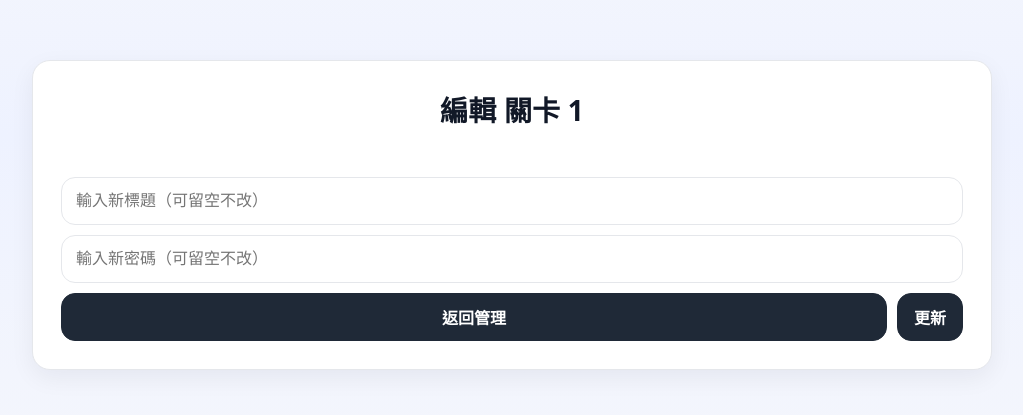
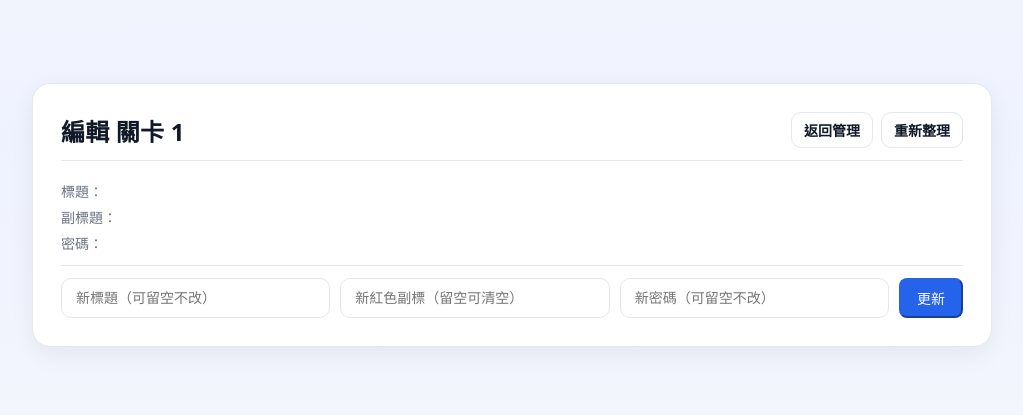
Before and after one commit to HACO8888/Zoe-Password, a Next.js app: page /admin/1 in a window 1280 px wide. Shown: the part 185-600 px from the top of the page, without its empty margins (128-1151 px from the left). Built offline with nearby package versions, Linux system fonts and the light colour scheme; no server answers; the database is empty.

Commit message:
新增副標題功能，更新相關 API，並調整前端顯示邏輯

```diff
--- a/app/admin/[id]/page.tsx
+++ b/app/admin/[id]/page.tsx
@@ -3,35 +3,29 @@
 import { useEffect, useState } from "react";
 import { useParams, useRouter } from "next/navigation";
 
-type Notice = { type: "ok" | "err"; text: string };
-
 export default function AdminEdit() {
   const { id } = useParams<{ id: string }>();
   const router = useRouter();
-  const [currPwd, setCurrPwd] = useState<string | null>(null);
-  const [currTitle, setCurrTitle] = useState<string | null>(null);
+  const [curr, setCurr] = useState<{ title: string; subtitle: string; password: string } | null>(null);
+  const [title, setTitle] = useState("");
+  const [subtitle, setSubtitle] = useState("");
   const [pwd, setPwd] = useState("");
-  const [title, setTitle] = useState("");
-  const [state, setState] = useState<"idle" | "saving" | "saved" | "err">("idle");
-  const [notice, setNotice] = useState<Notice | null>(null);
-
-  const showNotice = (n: Notice) => {
-    setNotice(n);
-    const t = setTimeout(() => setNotice(null), 2500);
-    return () => clearTimeout(t);
-  };
+  const [saving, setSaving] = useState(false);
 
   const load = async () => {
     try {
       const r = await fetch(`/api/passwords/${id}`, { cache: "no-store" });
       if (!r.ok) throw new Error();
       const d = await r.json();
-      setCurrPwd(d.password ?? null);
-      setCurrTitle(d.title ?? null);
+      const t = String(d.title || "");
+      const s = String(d.subtitle || "");
+      const p = String(d.password || "");
+      setCurr({ title: t, subtitle: s, password: p });
+      setTitle(t);         // 預設填入現值
+      setSubtitle(s);      // 預設填入現值
+      setPwd("");          // 密碼不預設顯示
     } catch {
-      setCurrPwd(null);
-      setCurrTitle(null);
-      showNotice({ type: "err", text: "載入失敗" });
+      setCurr(null);
     }
   };
 
@@ -39,108 +33,91 @@ export default function AdminEdit() {
 
   const onSubmit = async (e: React.FormEvent) => {
     e.preventDefault();
-    setState("saving");
+    if (!curr) return;
+    setSaving(true);
     try {
       const body: Record<string, string> = {};
+      if (title !== curr.title) body.title = title;
+      if (subtitle !== curr.subtitle) body.subtitle = subtitle;
       if (pwd) body.password = pwd;
-      if (title) body.title = title;
       if (!Object.keys(body).length) throw new Error("no-fields");
+
       const r = await fetch(`/api/passwords/${id}`, {
         method: "PUT",
         headers: { "content-type": "application/json" },
         body: JSON.stringify(body),
       });
       if (!r.ok) throw new Error();
+
+      await load();
       setPwd("");
-      setTitle("");
-      setState("saved");
-      showNotice({ type: "ok", text: "已更新" });
-      await load();
+      alert("已更新");
     } catch {
-      setState("err");
-      showNotice({ type: "err", text: "更新失敗或未填寫欄位" });
+      alert("更新失敗或未填寫欄位");
+    } finally {
+      setSaving(false);
     }
   };
 
   return (
     <main className="main">
-      {/* 通知 Bar */}
-      {notice && (
-        <div
-          aria-live="polite"
-          style={{
-            position: "fixed",
-            top: 16,
-            right: 16,
-            zIndex: 60,
-          }}
-        >
-          <div
-            style={{
-              display: "flex",
-              alignItems: "center",
-              gap: 10,
-              padding: "10px 14px",
-              borderRadius: 12,
-              boxShadow: "0 8px 24px rgba(17,24,39,.14)",
-              border: "1px solid",
-              borderColor: notice.type === "ok" ? "#bbf7d0" : "#fecaca",
-              background: notice.type === "ok" ? "#f0fdf4" : "#fef2f2",
-              color: notice.type === "ok" ? "#166534" : "#991b1b",
-              minWidth: 220,
-              fontWeight: 700,
-            }}
-          >
-            <span>{notice.text}</span>
-            <button
-              onClick={() => setNotice(null)}
-              style={{
-                marginLeft: "auto",
-                border: 0,
-                background: "transparent",
-                cursor: "pointer",
-                color: "inherit",
-                fontWeight: 700,
-              }}
-              aria-label="關閉通知"
-            >
-              ✕
-            </button>
+      <div className="card">
+        <div className="adminHeader">
+          <h1 className="adminTitle">編輯 關卡 {String(id)}</h1>
+          <div className="adminToolbar">
+            <button className="btn btn--outline btn--sm" onClick={() => router.push("/admin")}>返回管理</button>
+            <button className="btn btn--outline btn--sm" onClick={load}>重新整理</button>
           </div>
         </div>
-      )}
 
-      <div className="card">
-        <h1 className="title">編輯 關卡 {String(id)}</h1>
-        <p className="desc">
-          {currTitle !== null ? `目前標題：${currTitle}` : " "}
-          <br />
-          {currPwd !== null ? `目前密碼：${currPwd}` : " "}
-        </p>
-        <form className="form" onSubmit={onSubmit}>
+        <div className="adminSection">
+          <div className="kv">
+            <div className="kvRow">
+              <div className="kvKey">標題：</div>
+              <div className="kvVal">{curr?.title}</div>
+            </div>
+            <div className="kvRow">
+              <div className="kvKey">副標題：</div>
+              <div className="kvVal">{curr?.subtitle}</div>
+            </div>
+            <div className="kvRow">
+              <div className="kvKey">密碼：</div>
+              <div className="kvVal kvPwd">{curr?.password}</div>
+            </div>
+          </div>
+        </div>
+
+        <div className="adminSection">
+          <form className="adminForm" onSubmit={onSubmit}>
             <input
-            className="input"
+              className="input adminInput"
               type="text"
               value={title}
               onChange={(e) => setTitle(e.target.value)}
-            placeholder="輸入新標題（可留空不改）"
+              placeholder="新標題（可留空不改）"
               autoComplete="off"
             />
             <input
-            className="input"
+              className="input adminInput"
+              type="text"
+              value={subtitle}
+              onChange={(e) => setSubtitle(e.target.value)}
+              placeholder="新紅色副標（留空可清空）"
+              autoComplete="off"
+            />
+            <input
+              className="input adminInput"
               type="text"
               value={pwd}
               onChange={(e) => setPwd(e.target.value)}
-            placeholder="輸入新密碼（可留空不改）"
+              placeholder="新密碼（可留空不改）"
               autoComplete="off"
             />
-          <div className="row">
-            <button type="button" className="btn" onClick={() => router.push("/admin")}>返回管理</button>
-            <button className="btn" type="submit" disabled={state === "saving"}>
-              {state === "saving" ? "更新中…" : "更新"}
+            <button className="btn-admin btn--primary" type="submit" disabled={saving}>
+              {saving ? "更新中…" : "更新"}
             </button>
+          </form>
         </div>
-        </form>
       </div>
     </main>
   );
--- a/app/api/passwords/route.ts
+++ b/app/api/passwords/route.ts
@@ -1,9 +1,12 @@
+export const runtime = "nodejs";
+export const dynamic = "force-dynamic";
+
 import { NextResponse } from "next/server";
 import { q } from "@/lib/db";
 
 export async function GET() {
   const r = await q(
-    "SELECT id, title, password, created_at FROM passwords ORDER BY (id=1) DESC, id ASC"
+    "SELECT id, title, subtitle, password, created_at FROM passwords ORDER BY (id=1) DESC, id ASC"
   );
   return NextResponse.json(r.rows);
 }
@@ -11,15 +14,13 @@ export async function GET() {
 export async function POST(req: Request) {
   const b = await req.json();
   const title = typeof b?.title === "string" ? b.title : "未命名關卡";
-  if (!b?.password || typeof b.password !== "string") {
+  const subtitle = typeof b?.subtitle === "string" ? b.subtitle : "";
+  if (typeof b?.password !== "string" || b.password.length === 0) {
     return NextResponse.json({ error: "invalid password" }, { status: 400 });
   }
   const r = await q(
-    "INSERT INTO passwords (title, password) VALUES ($1, $2) RETURNING id, title, password, created_at",
-    [title, b.password]
+    "INSERT INTO passwords (title, subtitle, password) VALUES ($1,$2,$3) RETURNING id, title, subtitle, password, created_at",
+    [title, subtitle, b.password]
   );
   return NextResponse.json(r.rows[0], { status: 201 });
 }
-
-export const runtime = "nodejs";
-export const dynamic = "force-dynamic";
--- a/app/globals.css
+++ b/app/globals.css
@@ -124,6 +124,17 @@ button {
   cursor: pointer;
 }
 
+.btn-admin {
+  height: auto;
+  padding: 0 16px;
+  border-radius: 8px;
+  background: #1f2937;
+  color: #fff;
+  font-weight: 500;
+  font-size: 14px;
+  cursor: pointer;
+}
+
 .btn:active {
   transform: scale(.99);
 }
@@ -163,19 +174,47 @@ button {
   }
 }
 
+/* 容器：改用 flex-wrap 讓按鈕自動換行 */
 .gridList {
-  display: grid;
-  gap: 10px;
-  grid-template-columns: repeat(auto-fill, minmax(130px, 1fr));
+  display: flex;
+  flex-wrap: wrap;
+  gap: 12px;
+  align-items: flex-start;
 }
 
+/* 按鈕：依內容決定寬度、必要時在內部換行，不超出父層 */
 .pill {
-  height: var(--h-touch);
-  border: 1px solid #000;
+  display: inline-flex;
+  align-items: center;
+  justify-content: center;
+  padding: 10px 16px;
+  height: var(--h-touch, 48px);
+  border: 1px solid var(--border, #e5e7eb);
   border-radius: 9999px;
   background: #fff;
+  color: var(--text, #111827);
   font-weight: 700;
   font-size: 15px;
+  cursor: pointer;
+
+  /* 關鍵：自適應寬度 + 不超出 + 內部可換行 */
+  width: auto;
+  max-width: 100%;
+  white-space: normal;
+  /* 允許換行 */
+  word-break: break-word;
+  /* 長字切行 */
+  overflow-wrap: anywhere;
+  /* 更積極的換行 */
+  flex: 0 1 auto;
+  /* 讓它根據內容縮放 */
+}
+
+.pill:active {
+  transform: scale(.98);
+}
+
+.pill:hover {
   cursor: pointer;
 }
 
@@ -283,3 +322,130 @@ button {
   color: #fff;
   border-color: var(--focus);
 }
+
+.descDanger {
+  margin: 6px 0 16px;
+  color: #dc2626;
+  /* 紅色 */
+  font-size: clamp(14px, 2vw, 16px);
+  font-weight: 600;
+  text-align: center;
+}
+
+/* ===== Admin: 統一的標頭、工具列、表單、清單 ===== */
+.adminHeader {
+  display: flex;
+  align-items: center;
+  justify-content: space-between;
+  gap: 12px;
+  margin-bottom: 12px;
+}
+
+.adminTitle {
+  margin: 0;
+  font-weight: 800;
+  letter-spacing: .2px;
+  font-size: clamp(20px, 2.6vw, 24px);
+}
+
+.adminToolbar {
+  display: flex;
+  gap: 8px;
+  flex-wrap: wrap;
+}
+
+.adminToolbar .btn {
+  height: 36px;
+  font-size: 14px;
+  border-radius: 10px;
+  padding: 0 12px;
+}
+
+.adminSection {
+  margin-top: 12px;
+  padding-top: 12px;
+  border-top: 1px solid var(--border);
+}
+
+.adminForm {
+  display: grid;
+  gap: 10px;
+  grid-template-columns: 1fr 1fr 1fr auto;
+}
+
+@media (max-width: 860px) {
+  .adminForm {
+    grid-template-columns: 1fr 1fr auto;
+  }
+}
+
+@media (max-width: 600px) {
+  .adminForm {
+    grid-template-columns: 1fr;
+  }
+}
+
+.adminInput {
+  height: 40px;
+  font-size: 14px;
+  border-radius: 10px;
+}
+
+.adminList {
+  display: flex;
+  flex-wrap: wrap;
+  gap: 10px;
+  margin-top: 12px;
+}
+
+.adminChip {
+  display: inline-flex;
+  align-items: center;
+  justify-content: center;
+  padding: 8px 14px;
+  border: 1px solid var(--border);
+  border-radius: 9999px;
+  background: #fff;
+  color: var(--text);
+  font-weight: 700;
+  font-size: 14px;
+  width: auto;
+  max-width: 100%;
+  white-space: normal;
+  word-break: break-word;
+  overflow-wrap: anywhere;
+}
+
+.adminHint {
+  color: var(--muted);
+  font-size: 13px;
+  margin: 4px 0 0;
+}
+
+/* Admin 詳細資訊（key-value 區塊） */
+.kv {
+  display: grid;
+  gap: 6px;
+  margin: 8px 0 0;
+}
+
+.kvRow {
+  display: flex;
+  gap: 8px;
+  align-items: center;
+}
+
+.kvKey {
+  color: var(--muted);
+  min-width: 72px;
+  font-size: 14px;
+}
+
+.kvVal {
+  font-weight: 700;
+  font-size: 14px;
+}
+
+.kvPwd {
+  font-family: ui-monospace, SFMono-Regular, Menlo, monospace;
+}
```
Also changed, not shown: app/[id]/page.tsx (+27 -7 lines), app/admin/page.tsx (+49 -27 lines), app/api/passwords/[id]/route.ts (+14 -8 lines), 1 other file (tests, documents, lock files or other folders). Lines whose indentation alone changed are shown as unchanged.
